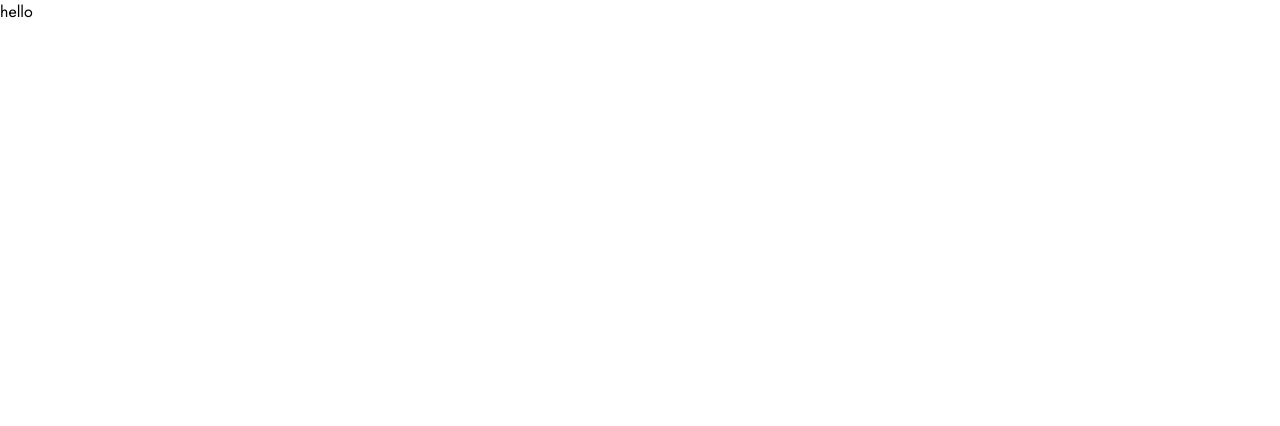
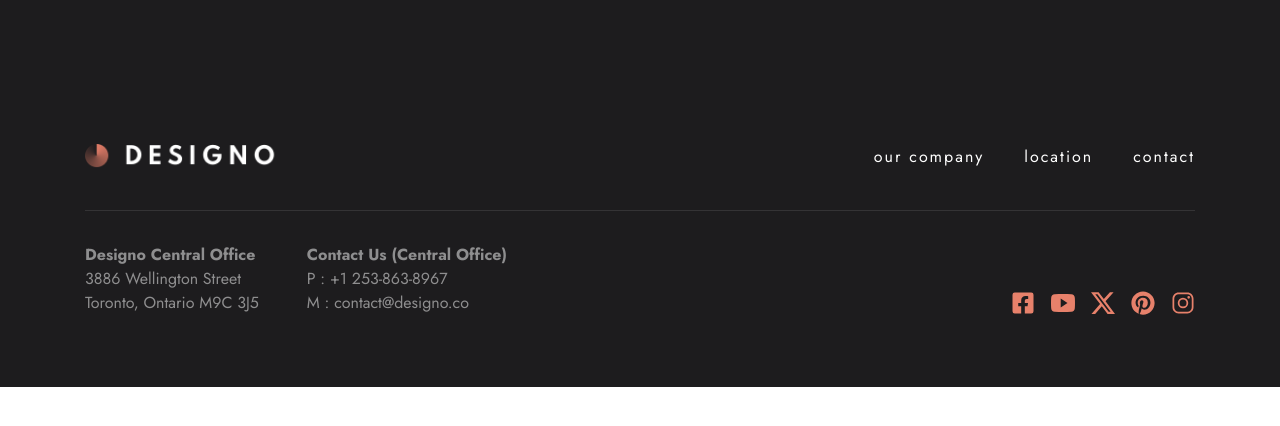
Before and after one commit to zetmosoma10/designo, a React (Vite) app: page / in a window 1280 px wide. Shown: the top 426 px of the page. Built offline with nearby package versions, Linux system fonts and the light colour scheme.

Commit message:
build Footer component

```diff
--- a/package.json
+++ b/package.json
@@ -11,7 +11,8 @@
   },
   "dependencies": {
     "react": "^18.3.1",
-    "react-dom": "^18.3.1"
+    "react-dom": "^18.3.1",
+    "react-icons": "^5.2.1"
   },
   "devDependencies": {
     "@types/react": "^18.3.3",
--- a/src/App.tsx
+++ b/src/App.tsx
@@ -1,5 +1,11 @@
+import Footer from "./components/Footer";
+
 function App() {
-  return <div className="">hello</div>;
+  return (
+    <div className="">
+      <Footer />
+    </div>
+  );
 }
 
 export default App;
--- /dev/null
+++ b/src/components/Footer.tsx
@@ -0,0 +1,77 @@
+import React from "react";
+import logo from "../assets/shared/desktop/logo-light.png";
+import { navLinks } from "../constance";
+import { FaFacebookSquare } from "react-icons/fa";
+import { IoLogoYoutube } from "react-icons/io";
+import { BsTwitterX } from "react-icons/bs";
+import { IoLogoInstagram } from "react-icons/io5";
+import { FaPinterest } from "react-icons/fa6";
+
+const Footer = () => {
+  return (
+    <footer className="bg-black text-white pt-[253px] pb-16 md:pt-[166px] md:pb-20 lg:pt-36 lg:pb-[72px]">
+      <div className="max-container flex flex-col items-center md:block text-center md:text-left">
+        <div className="md:flex md:items-center md:justify-between md:border-b md:border-b-white md:pb-10 md:border-opacity-10">
+          <a className="pb-8 inline-block md:pb-0" href="#">
+            <img className="w-[196px]" src={logo} alt="" />
+          </a>
+          <ul className="md:flex md:items-center mt-8 md:mt-0 space-y-8 md:space-y-0 md:space-x-10">
+            {navLinks.map((item) => (
+              <li
+                className="hover:underline transition-all duration-150"
+                key={item.link}
+              >
+                <a className="text-base tracking-[2px]" href="#">
+                  {item.link}
+                </a>
+              </li>
+            ))}
+          </ul>
+        </div>
+        <div className="md:flex md:items-center md:justify-between mt-10 md:mt-8">
+          <div className="md:flex md:items-center md:space-x-12">
+            <ul className="text-white text-opacity-50">
+              <li className="font-bold">Designo Central Office</li>
+              <li>3886 Wellington Street</li>
+              <li>Toronto, Ontario M9C 3J5</li>
+            </ul>
+            <ul className="text-white text-opacity-50 mt-10 md:mt-0">
+              <li className="font-bold">Contact Us (Central Office)</li>
+              <li>P : +1 253-863-8967</li>
+              <li>M : contact@designo.co</li>
+            </ul>
+          </div>
+          <ul className="md:self-end flex items-center justify-between text-peach space-x-4 mt-10 md:mt-0">
+            <li className="hover:text-light_peach">
+              <a href="#">
+                <FaFacebookSquare size="24px" />
+              </a>
+            </li>
+            <li className="hover:text-light_peach">
+              <a href="#">
+                <IoLogoYoutube size="24px" />
+              </a>
+            </li>
+            <li className="hover:text-light_peach">
+              <a href="#">
+                <BsTwitterX size="24px" />
+              </a>
+            </li>
+            <li className="hover:text-light_peach">
+              <a href="#">
+                <FaPinterest size="24px" />
+              </a>
+            </li>
+            <li className="hover:text-light_peach">
+              <a href="#">
+                <IoLogoInstagram size="24px" />
+              </a>
+            </li>
+          </ul>
+        </div>
+      </div>
+    </footer>
+  );
+};
+
+export default Footer;
```
Also changed, not shown: 1 other file (tests, documents, lock files or other folders).
